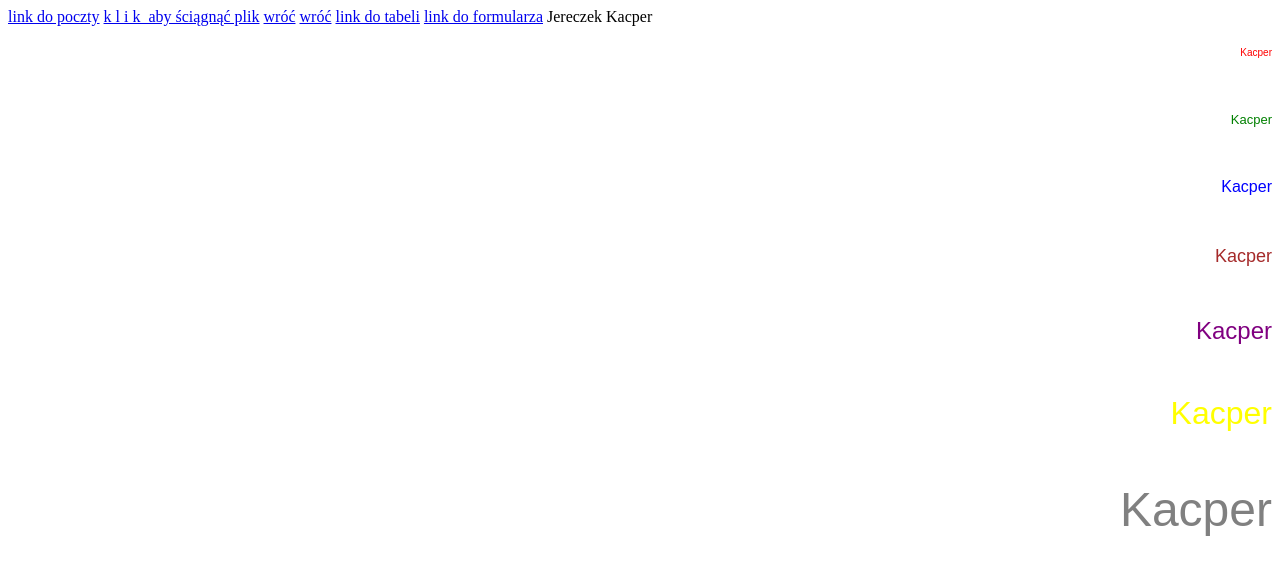
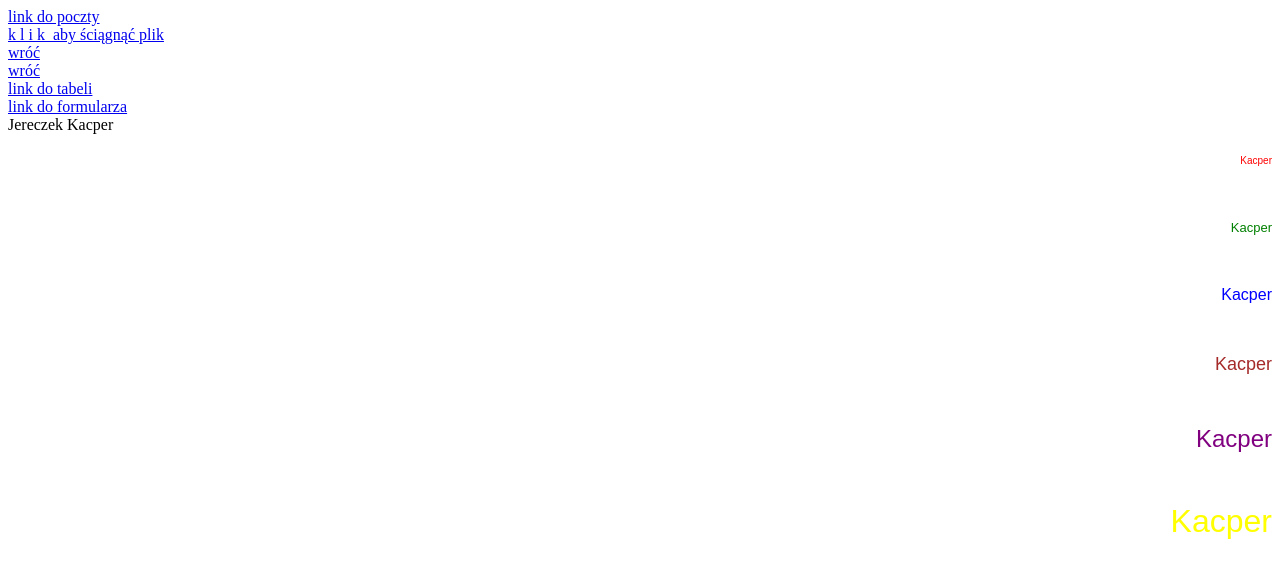
Before and after one commit to Kacperjer/Archiwa, a plain HTML site: page zadaniahtml.html in a window 1280 px wide. Shown: the top 586 px of the page. Drawn offline with Linux system fonts and the light colour scheme.

Commit message:
Update zadaniahtml.html

```diff
--- a/zadaniahtml.html
+++ b/zadaniahtml.html
@@ -7,12 +7,12 @@
                                         <title> Jereczek Kacper </title>
                            </head>
                             <body>
-<A HREF="poczta_Jereczek.html">link do poczty</A>
-<A href ="INST_HTM_technik_2022">k&nbsp;l&nbsp;i&nbsp;k&nbsp; aby ściągnąć plik</A>
-<A HREF="zadaniahtml.html">wróć</A>
-<A HREF="zadaniahtml.html">wróć</A>
-<A HREF="tabela_Jereczek.html">link do tabeli</A>
-<A HREF="formularz_Jereczek.html">link do formularza</A>
+<A HREF="poczta_Jereczek.html">link do poczty</A> <br>
+<A href ="INST_HTM_technik_2022">k&nbsp;l&nbsp;i&nbsp;k&nbsp; aby ściągnąć plik</A> <br>
+<A HREF="zadaniahtml.html">wróć</A> <br>
+<A HREF="zadaniahtml.html">wróć</A> <br>
+<A HREF="tabela_Jereczek.html">link do tabeli</A> <br>
+<A HREF="formularz_Jereczek.html">link do formularza</A> <br>
 Jereczek Kacper
 <p align="right"> <font color="red" size="1" face="Arial"> Kacper </font> </p> <br>
 <p align="right"> <font color="green" size="2" face="Arial"> Kacper </font> </p> <br>
```
